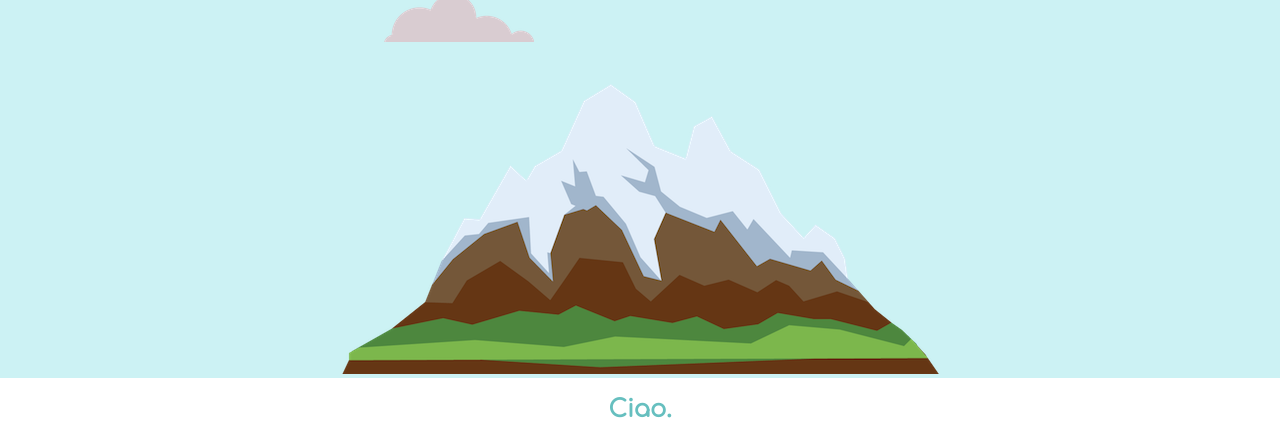
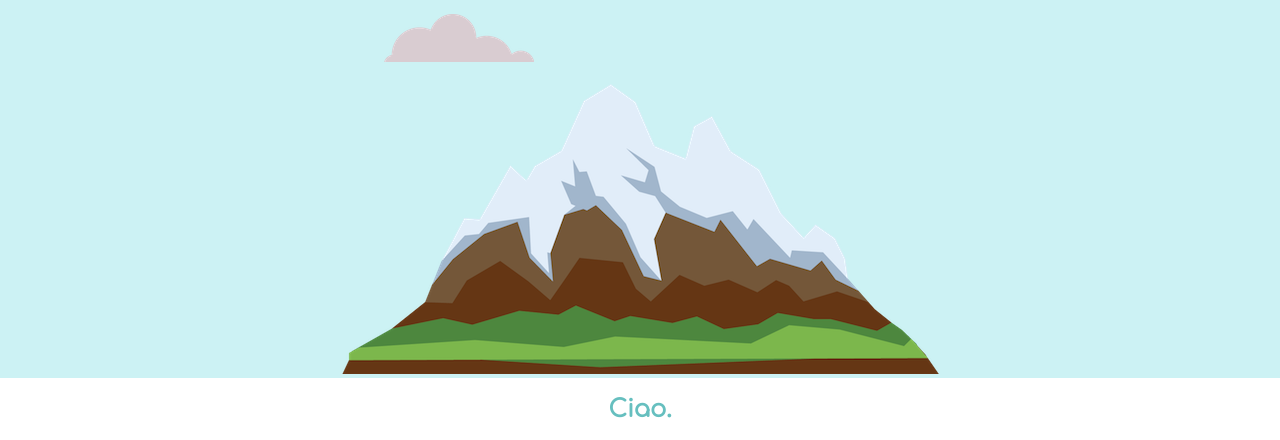
Before and after one commit to todimp/mysite, a plain HTML site: page index.html in a window 1280 px wide. Shown: the part 356-796 px from the top of the page. Drawn offline with Linux system fonts and the light colour scheme.

Commit message:
Update styles.css

```diff
--- a/css/styles.css
+++ b/css/styles.css
@@ -47,7 +47,7 @@ h3 {
 .bottom-cloud {
   position: absolute;
   left: 30%;
-  top: 350px;
+  top: 370px;
 }
 
 .skill-row {
```
